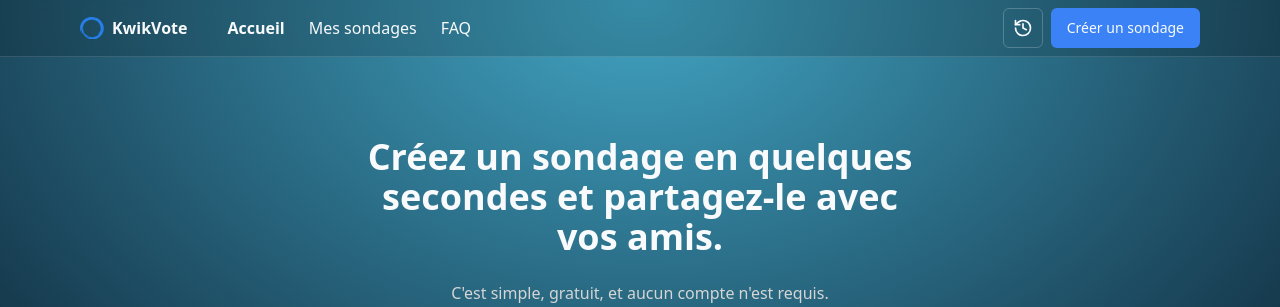
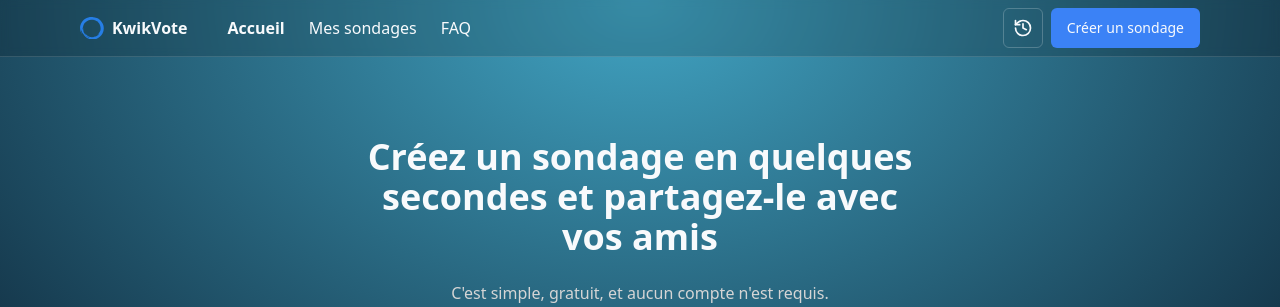
Before and after one commit to lilybarberou/kwikvote, a Next.js app: page / in a window 1280 px wide. Shown: the top 307 px of the page. Built offline with nearby package versions, Linux system fonts and the light colour scheme.

Commit message:
remove dot from h1 title

```diff
--- a/app/page.tsx
+++ b/app/page.tsx
@@ -43,9 +43,7 @@ export default function Home() {
     return (
         <div className="w-full flex flex-col items-center">
             <div className="absolute -z-10 top-0 w-full h-screen" style={{ background: ' radial-gradient(88.74% 100% at 50% 0%, #41A4C3 0%, #020817 100%)' }} />
-            <h1 className="mb-6 max-w-xl text-3xl font-semibold text-center sm:text-4xl">
-                Créez un sondage en quelques secondes et partagez-le avec vos amis.
-            </h1>
+            <h1 className="mb-6 max-w-xl text-3xl font-semibold text-center sm:text-4xl">Créez un sondage en quelques secondes et partagez-le avec vos amis</h1>
             <h2 className="mb-4 text-[#d5d5d5] text-center">C&apos;est simple, gratuit, et aucun compte n&apos;est requis.</h2>
             <div className="mb-14 flex gap-2">
                 <Button asChild variant="secondary">
```
